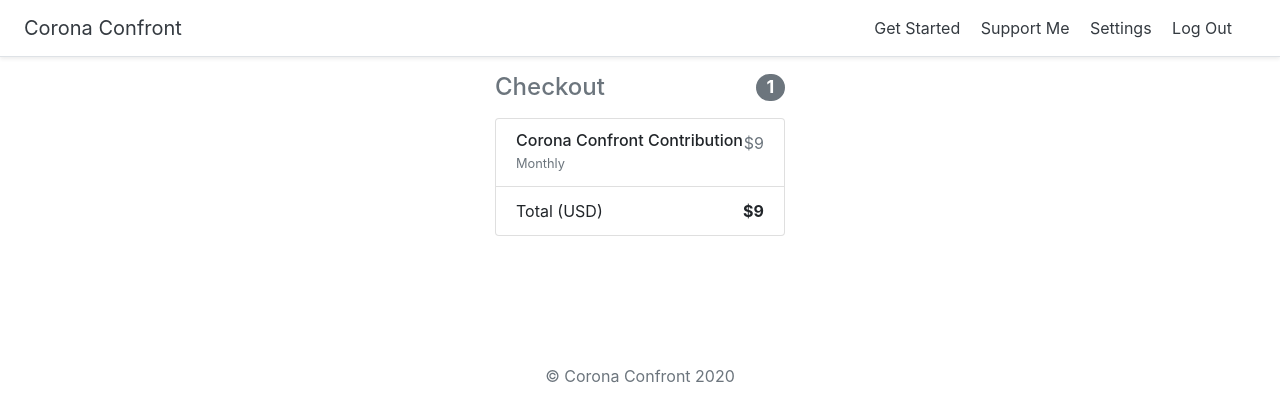
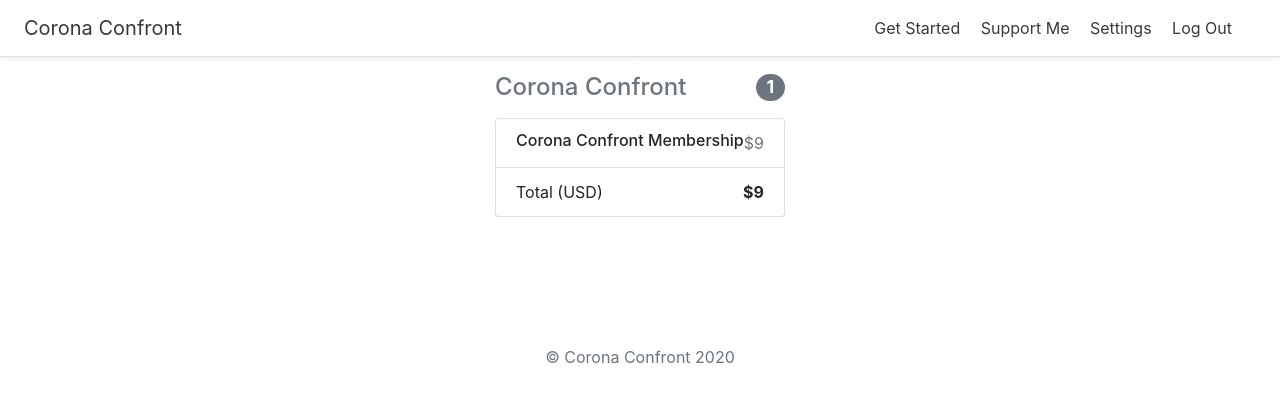
Before and after one commit to safariko/corona_confront, a Django app: page /checkout in a window 1280 px wide. Shown: the top 420 px of the page. Run offline with Django 3.2, Linux system fonts and the light colour scheme; the visitor is signed in with stand-in values (Sample User, id 1); some libraries are stand-ins or nearby versions.

Commit message:
payments working

```diff
--- a/plans/views.py
+++ b/plans/views.py
@@ -52,8 +52,57 @@
     return render(request, 'registration/privacy.html')
 
 
+# @login_required
+# def checkout(request):
+#     try:
+#         if request.user.customer.membership:
+#             return redirect('settings')
+#     except Customer.DoesNotExist:
+#         pass
+#     #
+#     # try:
+#     #     customer = request.user.customer
+#     # except Customer.DoesNotExist:
+#     #     customer = None
+#
+#
+#     if request.method == 'POST':
+#         stripe_customer = stripe.Customer.create(email=request.user.email, source=request.POST['stripeToken'])
+#         plan = 'plan_GxpMxlrunLqmnbx'
+#         if request.POST['plan'] == 'yearly':
+#             plan = 'plan_H3IJhGR3Q5BSRC'
+#         subscription = stripe.Subscription.create(customer=stripe_customer.id, items=[{'plan':plan}])
+#
+#         customer = Customer()
+#         customer.user = request.user
+#         customer.stripeid = stripe_customer.id
+#         customer.membership = True
+#         customer.cancel_at_period_end = False
+#         customer.stripe_subscription_id = subscription.id
+#         customer.last_day_membership = datetime.now()+relativedelta(months=+1)
+#         if request.POST['plan'] == 'yearly':
+#             customer.last_day_membership = datetime.now()+relativedelta(months=+3)
+#         customer.save()
+#
+#         return redirect('home')
+#     else:
+#         plan = 'monthly'
+#         price = 900
+#         og_dollar = 9
+#         final_dollar = 9
+#         if request.method == 'GET' and 'plan' in request.GET:
+#             if request.GET['plan'] == 'yearly':
+#                 plan = '3-month'
+#                 price = 2500
+#                 og_dollar = 25
+#                 final_dollar = 25
+#         return render(request, 'plans/checkout.html',
+#         {'plan':plan,'price':price,'og_dollar':og_dollar,
+#         'final_dollar':final_dollar})
+
 @login_required
 def checkout(request):
+
     try:
         if request.user.customer.membership:
             return redirect('settings')
@@ -65,15 +114,13 @@
     except Customer.DoesNotExist:
         customer = None
 
-
     if request.method == 'POST':
         stripe_customer = stripe.Customer.create(email=request.user.email, source=request.POST['stripeToken'])
-        plan = 'plan_GxpMxlrunLqmnbx'
+        plan = 'plan_GxpMxlrunLqmnb'
         if request.POST['plan'] == 'yearly':
             plan = 'plan_H3IJhGR3Q5BSRC'
         subscription = stripe.Subscription.create(customer=stripe_customer.id, items=[{'plan':plan}])
 
-        # customer = Customer()
         customer.user = request.user
         customer.stripeid = stripe_customer.id
         customer.membership = True
@@ -92,16 +139,14 @@
         final_dollar = 9
         if request.method == 'GET' and 'plan' in request.GET:
             if request.GET['plan'] == 'yearly':
-                plan = '3-month'
+                plan = 'yearly'
                 price = 2500
                 og_dollar = 25
                 final_dollar = 25
+
         return render(request, 'plans/checkout.html',
-        {'plan':plan,'price':price,'og_dollar':og_dollar,
+        {'plan':plan, 'price':price,'og_dollar':og_dollar,
         'final_dollar':final_dollar})
-
-
-
 
 
 
--- a/templates/plans/checkout.html
+++ b/templates/plans/checkout.html
@@ -4,14 +4,13 @@
   <div class="row justify-content-center">
       <div class="col-md-4 order-md-2 mb-4">
         <h4 class="d-flex justify-content-between align-items-center mb-3">
-          <span class="text-muted">Checkout</span>
+          <span class="text-muted">Corona Confront</span>
           <span class="badge badge-secondary badge-pill">1</span>
         </h4>
         <ul class="list-group mb-3">
           <li class="list-group-item d-flex justify-content-between lh-condensed">
             <div>
-              <h6 class="my-0">Corona Confront Contribution</h6>
-              <small class="text-muted">{{ plan|title }}</small>
+              <h6 class="my-0">Corona Confront Membership</h6>
             </div>
             <span class="text-muted">${{ og_dollar }}</span>
           </li>
@@ -22,6 +21,7 @@
         </ul>
 
 
+
         <div class="text-center pt-3">
         <form action="{% url 'checkout' %}" method="POST">
           {% csrf_token %}
@@ -29,7 +29,7 @@
             src="https://checkout.stripe.com/checkout.js" class="stripe-button"
             data-key="pk_test_QQSrVpvVW8GrTBDOJa7H6EIt00WC2blhPZ"
             data-amount="{{ price }}"
-            data-name="Corona Confront, LLC"
+            data-name="Nick Fitness, LLC"
             data-email="{{ user.email }}"
             data-image="https://stripe.com/img/documentation/checkout/marketplace.png"
             data-locale="auto">
@@ -41,4 +41,6 @@
       </div>
       </div>
 
+
+
 {% endblock %}
```
